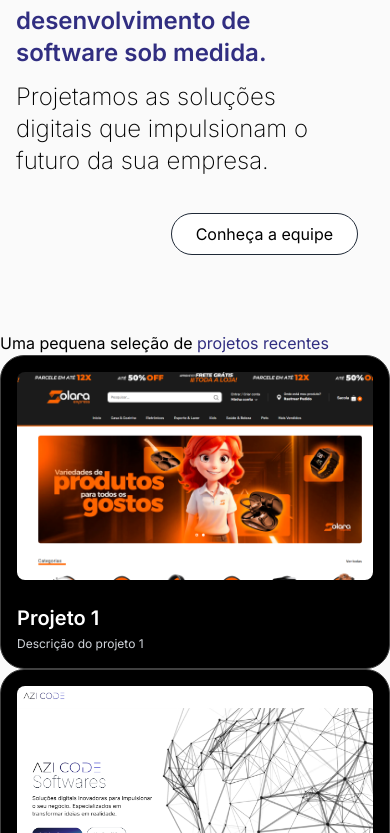
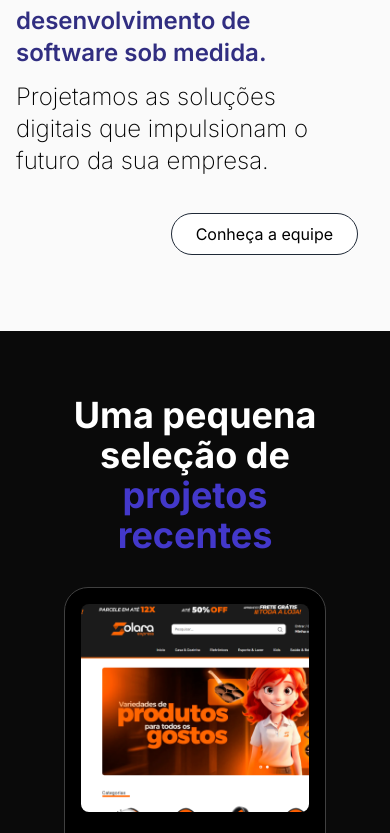
Before and after one commit to AZICode-Organization/Site, a Next.js app in the folder portfolio-website/: page / in a window 390 px wide. Shown: the part 1167-2000 px from the top of the page. Built offline with nearby package versions, Linux system fonts and the light colour scheme.

Commit message:
:sparkles: Adiciona url no projeto

```diff
--- a/portfolio-website/app/components/ProjectSection.tsx
+++ b/portfolio-website/app/components/ProjectSection.tsx
@@ -8,6 +8,7 @@ const projectsData = [
     description: "Descrição do projeto 1",
     image: "/images/projects/ProjetoSolara.png",
     tag: ["All", "Web"],
+    previewUrl: "https://www.google.com"
   },
   {
     id: 2,
@@ -15,6 +16,7 @@ const projectsData = [
     description: "Descrição do projeto 2",
     image: "/images/projects/ProjetoWhite.png",
     tag: ["All", "Web"],
+    previewUrl: "https://www.google.com"
   },
   {
     id: 3,
@@ -22,6 +24,7 @@ const projectsData = [
     description: "Descrição do projeto 3",
     image: "/images/projects/ProjetoColorFull.png",
     tag: ["All", "Web"],
+    previewUrl: "https://www.google.com"
   },
   {
     id: 4,
@@ -29,13 +32,15 @@ const projectsData = [
     description: "Descrição do projeto 4",
     image: "/images/projects/projeto.png",
     tag: ["All", "Web"],
+    previewUrl: "https://www.google.com"
   },
   {
     id: 5,
     title: "Projeto 5",
     description: "Descrição do projeto 5",
-    image: "/images/projects/ProjetoMaster.png",
+    image: "/images/projects/ProjectMaster.png",
     tag: ["All", "Web"],
+    previewUrl: "https://www.google.com"
   },
   {
     id: 6,
@@ -43,21 +48,23 @@ const projectsData = [
     description: "Descrição do projeto 6",
     image: "/images/projects/Projeto2colors.png",
     tag: ["All", "Web"],
+    previewUrl: "https://www.google.com"
   }
 ]
 
 
 const ProjectSection = () => {
   return (
-    <section className="bg-zinc-50">
-      <h2>Uma pequena seleção de <span className="text-indigo-900">projetos recentes</span></h2>
-      <div>
+    <section className="bg-neutral-950 px-16">
+      <h2 className="text-center text-4xl font-bold text-white mt-16 mb-8 md:mb-12">Uma pequena seleção de <span className="text-indigo-700">projetos recentes</span></h2>
+      <div className="grid md:grid-cols-3 gap-8 md:gap-12">
         {projectsData.map((project) =>
           <ProjectCard
             key={project.id}
             title={project.title}
             description={project.description}
             imgUrl={project.image}
+            previewUrl={project.previewUrl}
           />
         )}
       </div>
```
